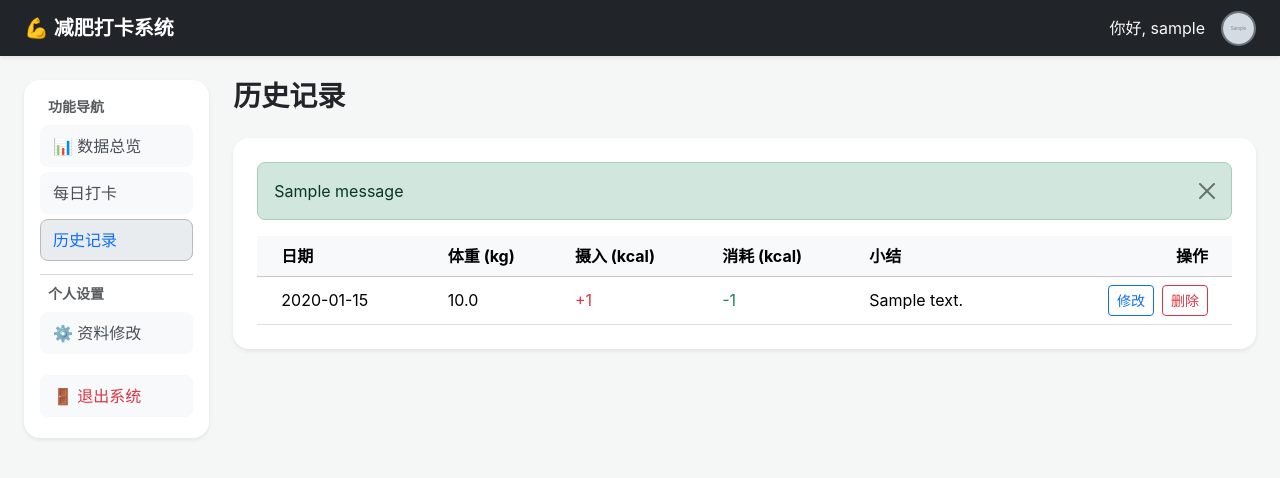
After one commit to YissWho/django-WeightLoss, a Django app: page /history/ in a window 1280 px wide. The commit adds this page. Shown: the top 478 px of the page. Run offline with Django 4.2, Linux system fonts and the light colour scheme; a user stored in the database is signed in; tables that the repository leaves empty hold one stand-in row (values such as "Sample post"); grey boxes marked "Sample" are stand-in pictures; one stand-in notice (Sample message) is shown; some libraries are stand-ins or nearby versions.

Commit message:
feat(history): 添加历史记录功能，包括查看、编辑和删除记录的视图和模板

```diff
--- a/core/urls.py
+++ b/core/urls.py
@@ -10,4 +10,7 @@ urlpatterns = [
     # 个人信息编辑页
     path('profile/edit/', views.profile_edit_view, name='profile_edit'),
     path('check_in/', views.check_in_view, name='check_in'),
+    path('history/', views.history_view, name='history'),
+    path('history/edit/<int:record_id>/', views.record_edit_view, name='record_edit'),
+    path('history/delete/<int:record_id>/', views.record_delete_view, name='record_delete'),
 ]
--- a/core/views.py
+++ b/core/views.py
@@ -1,5 +1,5 @@
 # core/views.py
-from django.shortcuts import render, redirect
+from django.shortcuts import render, redirect, get_object_or_404
 from django.contrib.auth import authenticate, login, logout
 from django.contrib.auth.models import User
 from django.contrib import messages
@@ -107,17 +107,14 @@ def check_in_view(request):
     today = timezone.now().date()
     user = request.user
     has_checked_in = DailyRecord.objects.filter(user=user, date=today).exists()
-
     if request.method == 'POST':
         if has_checked_in:
             messages.warning(request, '今日已完成打卡')
             return redirect('check_in')
-
         weight = request.POST.get('weight')
         calories_in = request.POST.get('calories_in')
         calories_out = request.POST.get('calories_out')
         summary = request.POST.get('summary')
-
         DailyRecord.objects.create(
             user=user,
             date=today,
@@ -126,18 +123,41 @@ def check_in_view(request):
             calories_out=int(calories_out),
             summary=summary
         )
-
         profile = user.userprofile
         yesterday = today - timedelta(days=1)
-
         if DailyRecord.objects.filter(user=user, date=yesterday).exists():
             profile.streak_count += 1
         else:
             profile.streak_count = 1
-
         profile.save()
-
         messages.success(request, '打卡成功')
         return redirect('home')
+    return render(request, 'check_in.html', {'has_checked_in': has_checked_in})
 
-    return render(request, 'check_in.html', {'has_checked_in': has_checked_in})
+@login_required(login_url='/auth/')
+def history_view(request):
+    records = DailyRecord.objects.filter(user=request.user).order_by('-date')
+    return render(request, 'history.html', {'records': records})
+
+@login_required(login_url='/auth/')
+def record_edit_view(request, record_id):
+    record = get_object_or_404(DailyRecord, id=record_id, user=request.user)
+
+    if request.method == 'POST':
+        record.weight = float(request.POST.get('weight'))
+        record.calories_in = int(request.POST.get('calories_in'))
+        record.calories_out = int(request.POST.get('calories_out'))
+        record.summary = request.POST.get('summary')
+        record.save()
+        messages.success(request, '记录已更新')
+        return redirect('history')
+
+    return render(request, 'record_edit.html', {'record': record})
+
+@login_required(login_url='/auth/')
+def record_delete_view(request, record_id):
+    record = get_object_or_404(DailyRecord, id=record_id, user=request.user)
+    if request.method == 'POST':
+        record.delete()
+        messages.success(request, '记录已删除')
+    return redirect('history')
--- a/templates/base.html
+++ b/templates/base.html
@@ -57,7 +57,7 @@
                 <span class="text-muted small fw-bold text-uppercase mb-2 px-2">功能导航</span>
                 <a href="{% url 'home' %}" class="btn btn-light text-start sidebar-link py-2 {% if request.resolver_match.url_name == 'home' %}active{% endif %}">📊 数据总览</a>
                 <a href="{% url 'check_in' %}" class="btn btn-light text-start sidebar-link py-2 {% if request.resolver_match.url_name == 'check_in' %}active{% endif %}">每日打卡</a>
-                <a href="#" class="btn btn-light text-start sidebar-link py-2 {% if request.resolver_match.url_name == 'history' %}active{% endif %}">📈 历史记录</a>
+                <a href="{% url 'history' %}" class="btn btn-light text-start sidebar-link py-2 {% if request.resolver_match.url_name == 'history' or request.resolver_match.url_name == 'record_edit' %}active{% endif %}">历史记录</a>
                 <hr class="my-2 text-muted" />
                 <span class="text-muted small fw-bold text-uppercase mb-2 px-2">个人设置</span>
                 <a href="{% url 'profile_edit' %}" class="btn btn-light text-start sidebar-link py-2 {% if request.resolver_match.url_name == 'profile_edit' %}active{% endif %}">⚙️ 资料修改</a>
--- /dev/null
+++ b/templates/history.html
@@ -0,0 +1,63 @@
+{% extends 'base.html' %}
+
+{% block title %}
+  历史记录 - 减肥打卡系统
+{% endblock %}
+
+{% block content %}
+  <div class="d-flex justify-content-between align-items-center mb-4">
+    <h3 class="mb-0 fw-bold">历史记录</h3>
+  </div>
+
+  <div class="card border-0 shadow-sm rounded-4">
+    <div class="card-body p-4">
+      {% if messages %}
+        {% for message in messages %}
+          <div class="alert alert-{{ message.tags }} alert-dismissible fade show rounded-3" role="alert">
+            {{ message }}
+            <button type="button" class="btn-close" data-bs-dismiss="alert" aria-label="Close"></button>
+          </div>
+        {% endfor %}
+      {% endif %}
+
+      <div class="table-responsive">
+        <table class="table table-hover align-middle mb-0">
+          <thead class="table-light">
+            <tr>
+              <th class="ps-4">日期</th>
+              <th>体重 (kg)</th>
+              <th>摄入 (kcal)</th>
+              <th>消耗 (kcal)</th>
+              <th>小结</th>
+              <th class="text-end pe-4">操作</th>
+            </tr>
+          </thead>
+          <tbody>
+            {% for record in records %}
+              <tr>
+                <td class="ps-4">{{ record.date|date:'Y-m-d' }}</td>
+                <td>{{ record.weight }}</td>
+                <td class="text-danger">+{{ record.calories_in }}</td>
+                <td class="text-success">-{{ record.calories_out }}</td>
+                <td class="text-truncate" style="max-width: 200px;">{{ record.summary|default:'无' }}</td>
+                <td class="text-end pe-4">
+                  <div class="d-flex justify-content-end gap-2">
+                    <a href="{% url 'record_edit' record.id %}" class="btn btn-sm btn-outline-primary">修改</a>
+                    <form method="POST" action="{% url 'record_delete' record.id %}" onsubmit="return confirm('确定要删除这条记录吗？');">
+                      {% csrf_token %}
+                      <button type="submit" class="btn btn-sm btn-outline-danger">删除</button>
+                    </form>
+                  </div>
+                </td>
+              </tr>
+            {% empty %}
+              <tr>
+                <td colspan="6" class="text-center py-5 text-muted">暂无打卡记录</td>
+              </tr>
+            {% endfor %}
+          </tbody>
+        </table>
+      </div>
+    </div>
+  </div>
+{% endblock %}
```
Also changed, not shown: templates/record_edit.html (added, +54 -0 lines).
